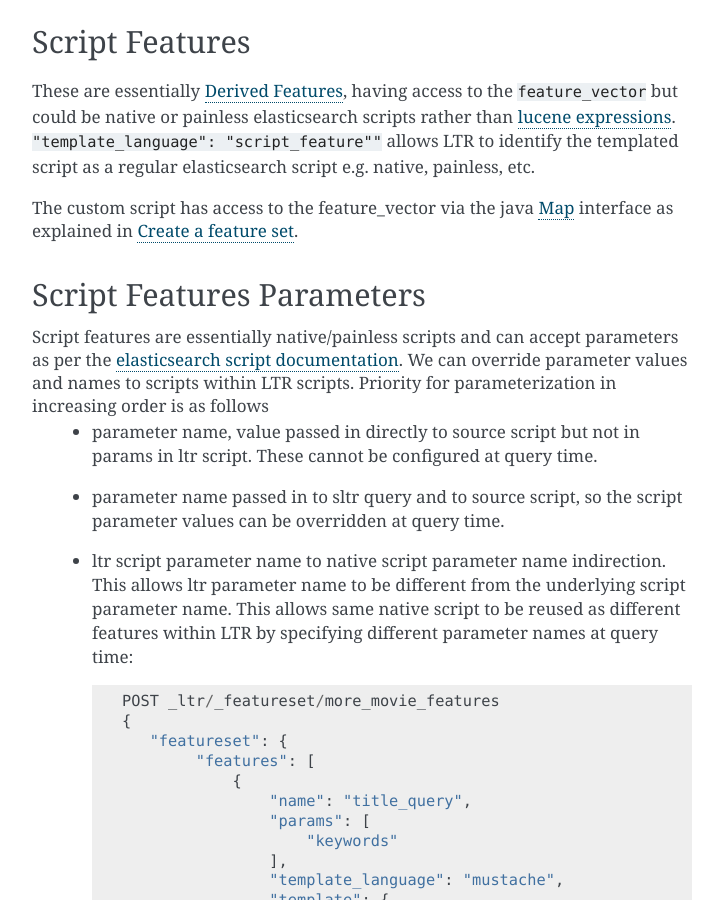
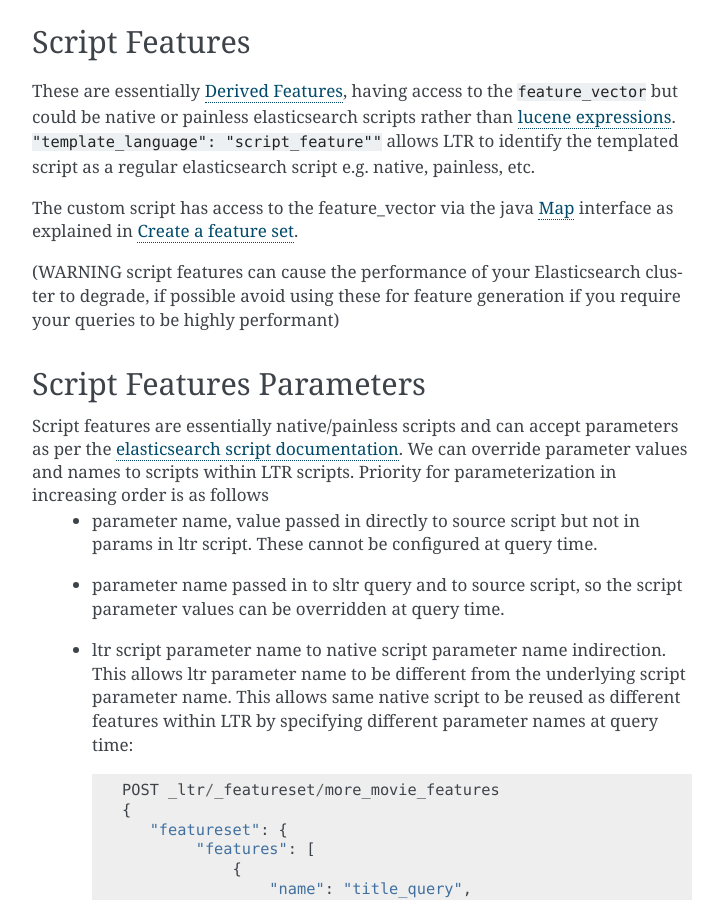
Before and after one commit to o19s/elasticsearch-learning-to-rank, a Sphinx documentation site: the page built from docs/building-features.rst, in a window 1280 px wide and 900 px high, scrolled down 2001 px. Shown: the whole window, without its empty margins (388-1111 px from the left). Built offline with Sphinx 7.4.7, drawn with Linux system fonts in a browser that asks for light colours; pages that are not in the unit, such as notebooks, are missing from menus.

Commit message:
Adds a warning regarding script feature performance - Issue 207

```diff
--- a/docs/building-features.rst
+++ b/docs/building-features.rst
@@ -81,6 +81,8 @@ Script Features
 These are essentially :ref:`derived-features`, having access to the :code:`feature_vector` but could be native or painless elasticsearch scripts rather than `lucene expressions <http://lucene.apache.org/core/7_1_0/expressions/index.html?org/apache/lucene/expressions/js/package-summary.html>`_. :code:`"template_language": "script_feature""` allows LTR to identify the templated script as a regular elasticsearch script e.g. native, painless, etc.
 
 The custom script has access to the feature_vector via the java `Map <https://docs.oracle.com/javase/8/docs/api/java/util/Map.html>`_ interface as explained in :ref:`create-feature-set`.
+
+(WARNING script features can cause the performance of your Elasticsearch cluster to degrade, if possible avoid using these for feature generation if you require your queries to be highly performant)
 
 ============================
 Script Features Parameters
```
